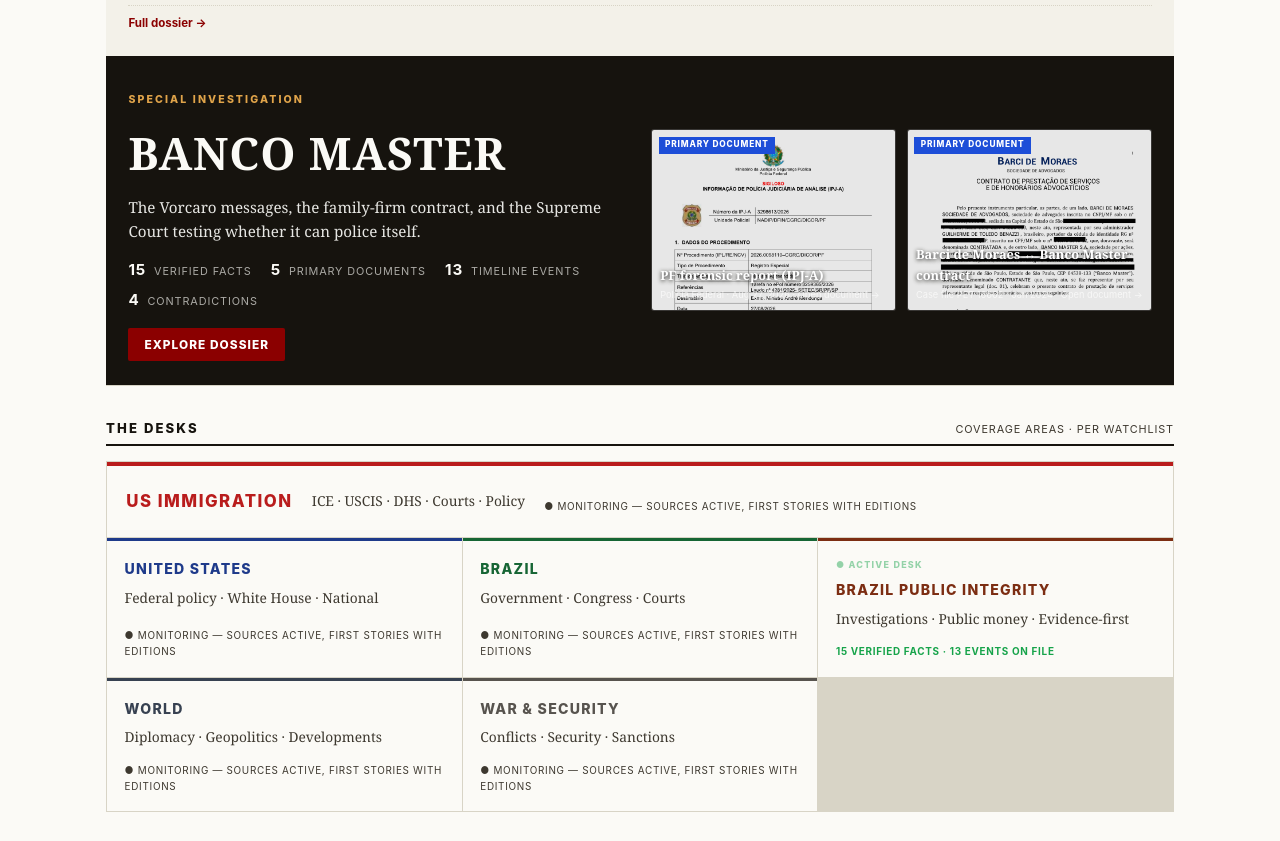
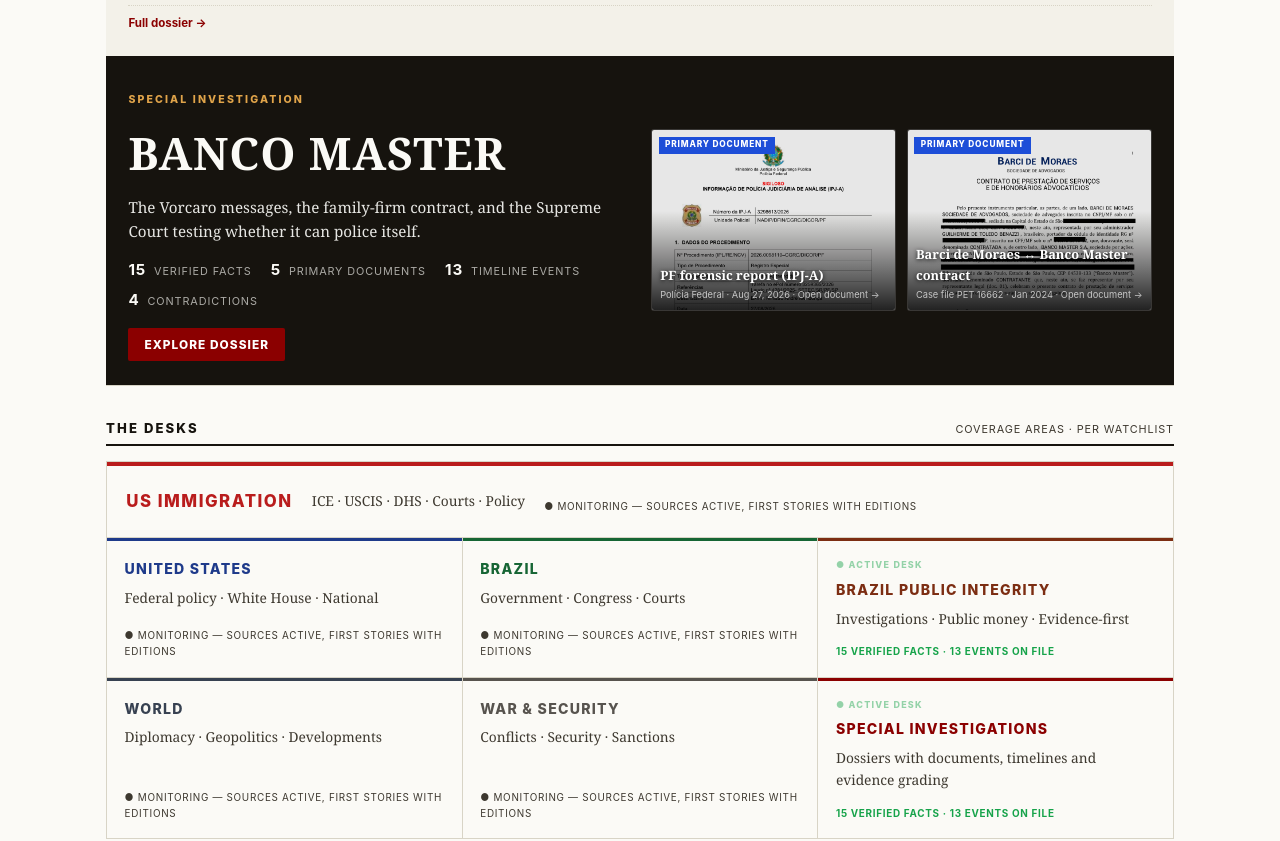
Before and after one commit to marcjalmeida/edufy, an Astro site: page / in a window 1280 px wide. Shown: the part 1210-2051 px from the top of the page. Built offline with nearby package versions, Linux system fonts and the light colour scheme; Astro itself is replaced by a stand-in of ours.

Commit message:
V3 final: complete desk grid, caption contrast

```diff
--- a/src/pages/index.astro
+++ b/src/pages/index.astro
@@ -31,6 +31,7 @@
   { slug: 'brazil-public-integrity', name: 'Brazil Public Integrity', accent: '#7c2d12', blurb: 'Investigations \u00b7 Public money \u00b7 Evidence-first', live: true },
   { slug: 'world', name: 'World', accent: '#374151', blurb: 'Diplomacy \u00b7 Geopolitics \u00b7 Developments', live: false },
   { slug: 'war-security', name: 'War & Security', accent: '#57534e', blurb: 'Conflicts \u00b7 Security \u00b7 Sanctions', live: false },
+  { slug: 'investigations', name: 'Special Investigations', accent: '#8b0000', blurb: 'Dossiers with documents, timelines and evidence grading', live: true, href: '/dossier/banco-master' },
 ];
 const documents = [
   { title: 'PF forensic report (IPJ-A)', meta: 'Pol\u00edcia Federal \u00b7 Aug 27, 2026', slug: 'pf-report', label: 'PRIMARY DOCUMENT' },
@@ -218,11 +219,12 @@
   .sp-stats b { color: var(--paper); font-size: 0.95rem; margin-right: 0.25rem; }
   .doc-grid { display: grid; grid-template-columns: 1fr 1fr; gap: 0.7rem; }
   .doc-card { position: relative; border: 1px solid rgba(250,250,246,0.18); border-radius: 3px; overflow: hidden; text-decoration: none; background: rgba(0,0,0,0.3); }
+  .doc-card::after { content:''; position:absolute; inset:auto 0 0 0; height:55%; background:linear-gradient(transparent, rgba(0,0,0,0.85)); pointer-events:none; }
   .doc-card img { width: 100%; height: 180px; object-fit: cover; object-position: top; display: block; opacity: 0.9; transition: opacity .2s; }
   .doc-card:hover img { opacity: 1; }
   .doc-label { position: absolute; top: 0.4rem; left: 0.4rem; font-family: var(--sans); font-size: 0.52rem; font-weight: 800; letter-spacing: 0.1em; text-transform: uppercase; background: #1d4ed8; color: #fff; padding: 0.12rem 0.4rem; }
-  .doc-title { position: absolute; bottom: 1.55rem; left: 0.5rem; right: 0.5rem; font-size: 0.8rem; font-weight: 700; color: #fff; text-shadow: 0 1px 4px rgba(0,0,0,0.9); }
-  .doc-meta { position: absolute; bottom: 0.45rem; left: 0.5rem; font-size: 0.58rem; color: rgba(255,255,255,0.7); }
+  .doc-title { position: absolute; bottom: 1.55rem; z-index: 2; left: 0.5rem; right: 0.5rem; font-size: 0.8rem; font-weight: 700; color: #fff; text-shadow: 0 1px 4px rgba(0,0,0,0.9); }
+  .doc-meta { position: absolute; bottom: 0.45rem; z-index: 2; left: 0.5rem; font-size: 0.58rem; color: rgba(255,255,255,0.7); }
 
   /* MOSAIC */
   .mosaic { display: grid; gap: 1px; background: var(--rule); border: 1px solid var(--rule); }
```
